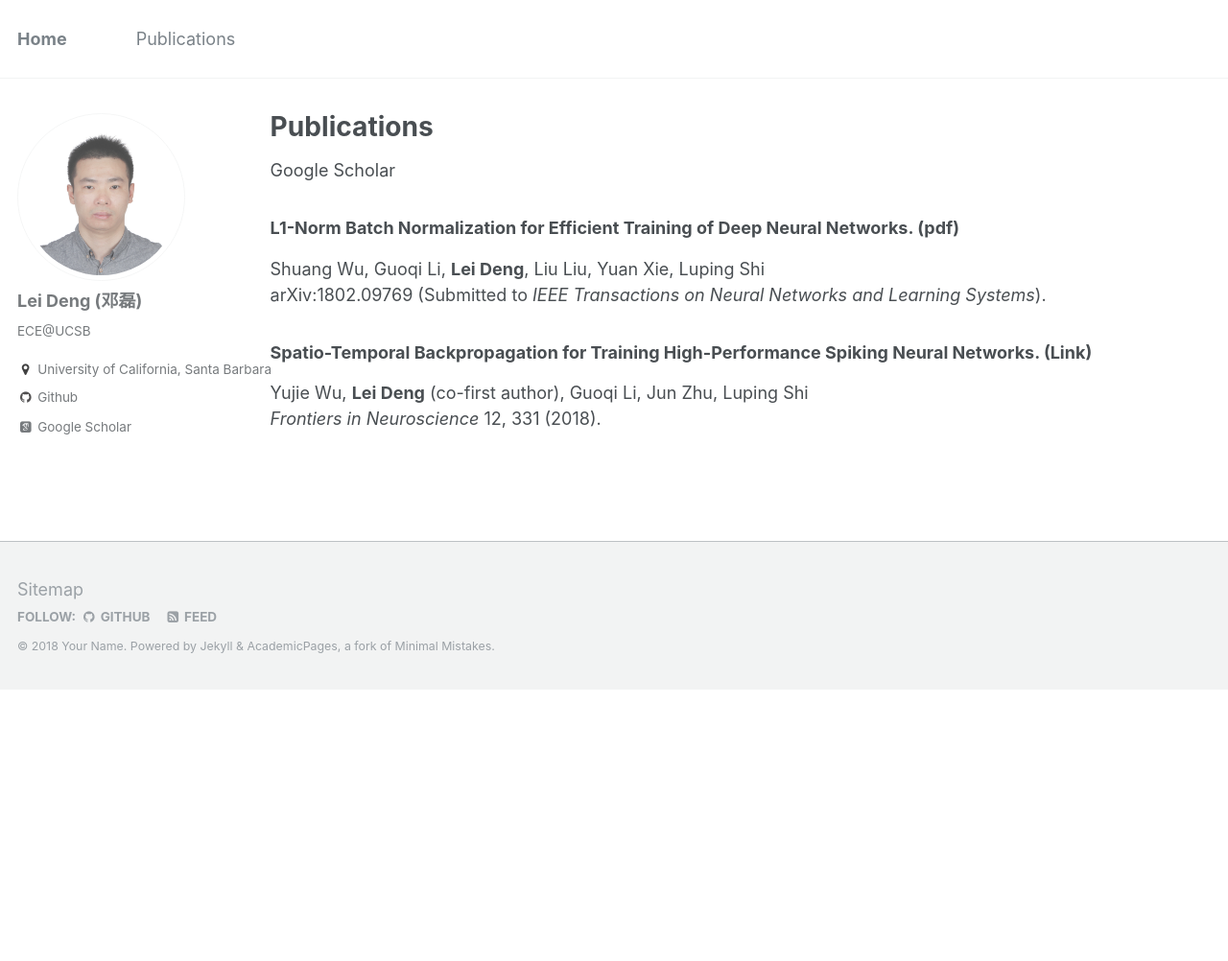
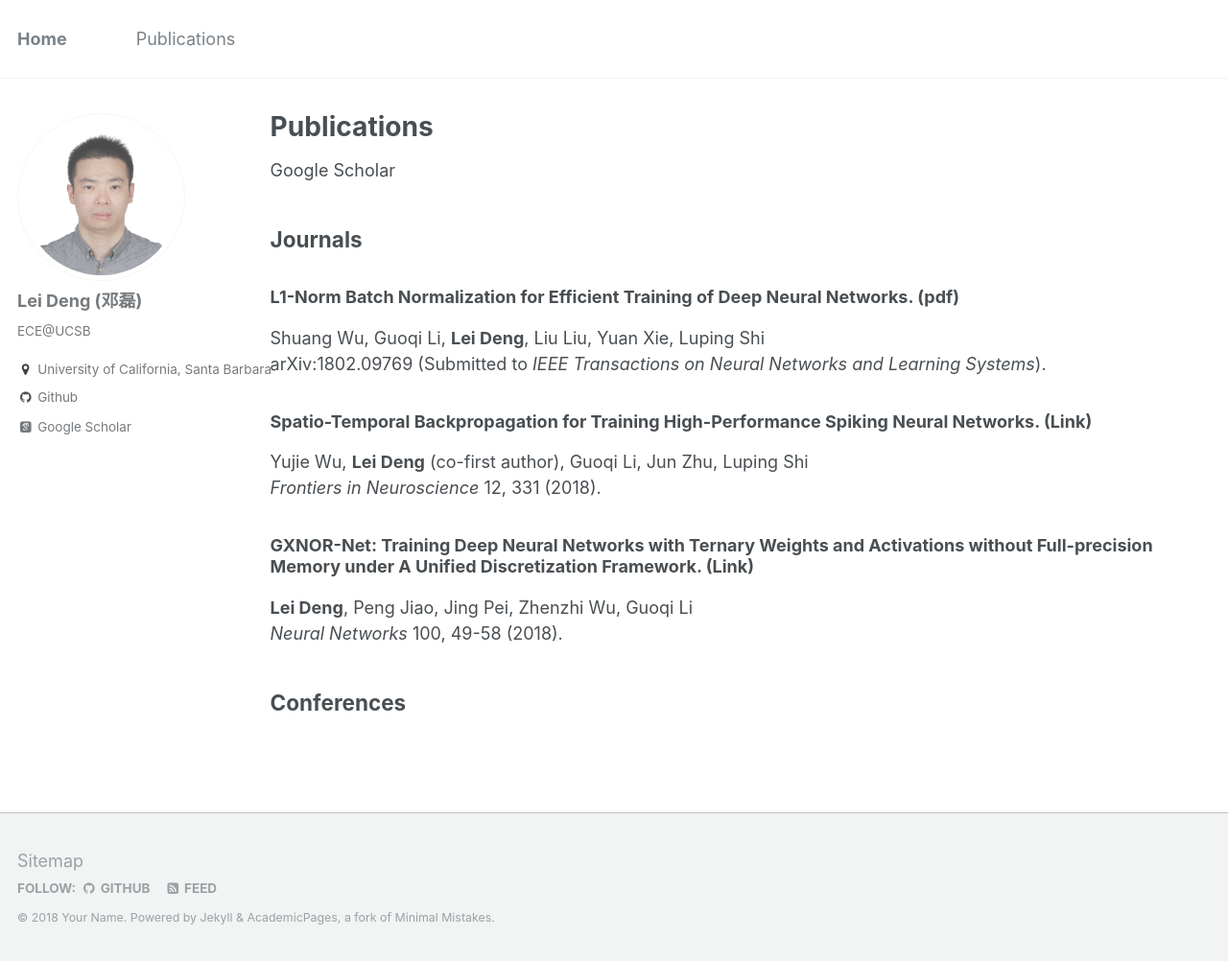
Before and after one commit to dllfei/dllfei.github.io, a Jekyll site: the page built from _pages/publications.md, in a window 1280 px wide and 1002 px high. Shown: the whole window at 96% size. Built offline with Jekyll 4.4.1, drawn with Linux system fonts in a browser that asks for light colours; some web fonts are replaced.

Commit message:
Update publications.md

```diff
--- a/_pages/publications.md
+++ b/_pages/publications.md
@@ -6,6 +6,8 @@ author_profile: true
 ---
 [Google Scholar](https://scholar.google.com/citations?user=vlqhAN4AAAAJ&hl=zh-CN)
 
+## Journals
+
 ### L1-Norm Batch Normalization for Efficient Training of Deep Neural Networks. ([pdf](https://arxiv.org/pdf/1802.09769.pdf)) <br />
 Shuang Wu, Guoqi Li, **Lei Deng**, Liu Liu, Yuan Xie, Luping Shi <br />
 arXiv:1802.09769 (Submitted to *IEEE Transactions on Neural Networks and Learning Systems*).
@@ -13,3 +15,10 @@ arXiv:1802.09769 (Submitted to *IEEE Transactions on Neural Networks and Learnin
 ### Spatio-Temporal Backpropagation for Training High-Performance Spiking Neural Networks. ([Link](https://www.frontiersin.org/articles/10.3389/fnins.2018.00331/full)) <br />
 Yujie Wu, **Lei Deng** (co-first author), Guoqi Li, Jun Zhu, Luping Shi <br />
 *Frontiers in Neuroscience* 12, 331 (2018).
+
+### GXNOR-Net: Training Deep Neural Networks with Ternary Weights and Activations without Full-precision Memory under A Unified Discretization Framework. ([Link](https://www.sciencedirect.com/science/article/pii/S0893608018300108)) <br />
+**Lei Deng**, Peng Jiao, Jing Pei, Zhenzhi Wu, Guoqi Li <br />
+*Neural Networks* 100, 49-58 (2018).
+
+
+## Conferences
```
